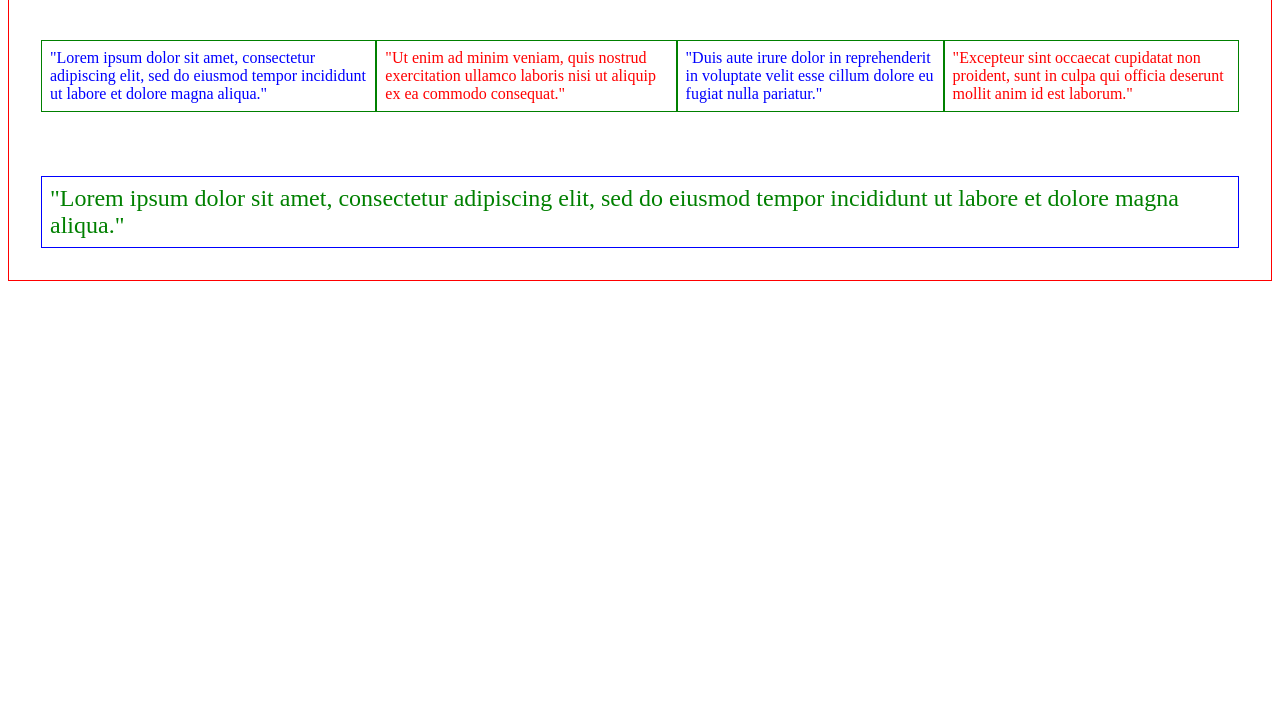
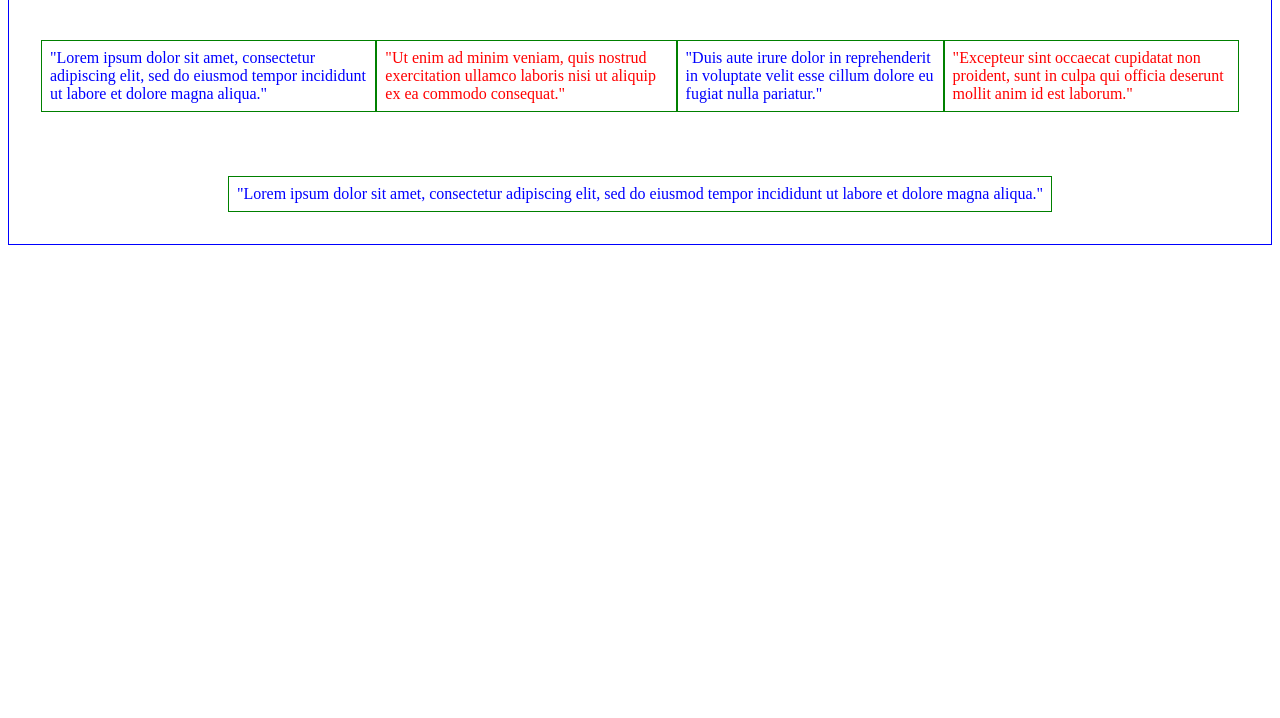
Before and after one commit to GabrieleBarberio/EserciziCSS, a plain HTML site: page SASSES2/index.html in a window 1280 px wide. Shown: the part 82-800 px from the top of the page. Drawn offline with nearby package versions, Linux system fonts and the light colour scheme; files that its build step writes are made by us from their sources.

Commit message:
Esercizio sistemato

```diff
--- a/SASSES2/style.sass
+++ b/SASSES2/style.sass
@@ -18,17 +18,14 @@ div
     h1
         border-bottom: 1px solid $color-secondary
     section
-        display: flex
-        justify-content: center
-        align-items: center
         margin: 2rem
+        display:  flex
         article
             &:nth-child(even)
                 color: $color-primary
             &:nth-child(odd)
                 color: $color-secondary
             border: 1px solid $color-tertiary
-
-.footer
-    @include article-card($color-tertiary , $color-secondary , 24px )
-    color: $color-tertiary !important
+    &:last-of-type
+        color: $color-tertiary
+        border: 1px solid $color-secondary
```
Also changed, not shown: SASSES2/style.css (added), 1 other file.
